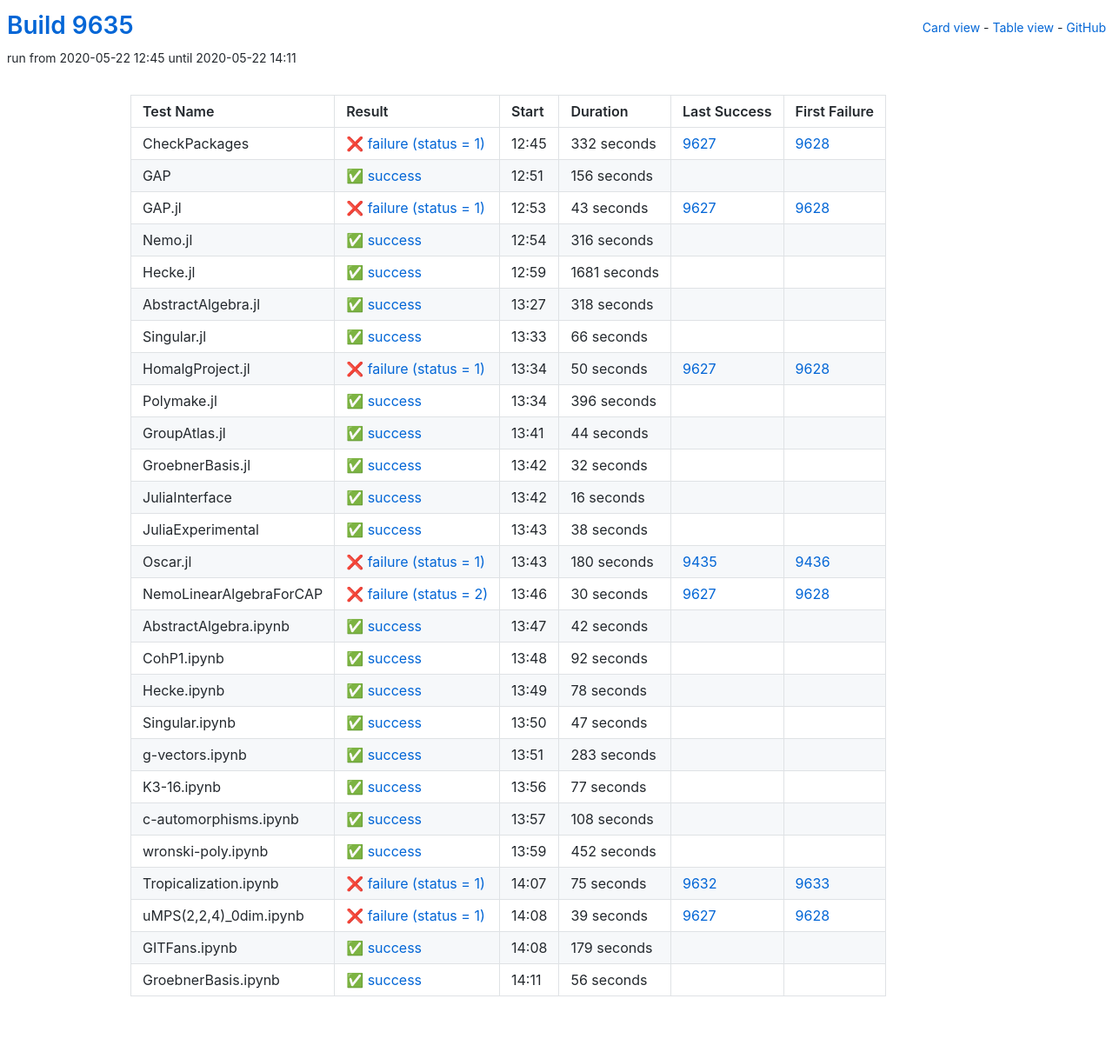
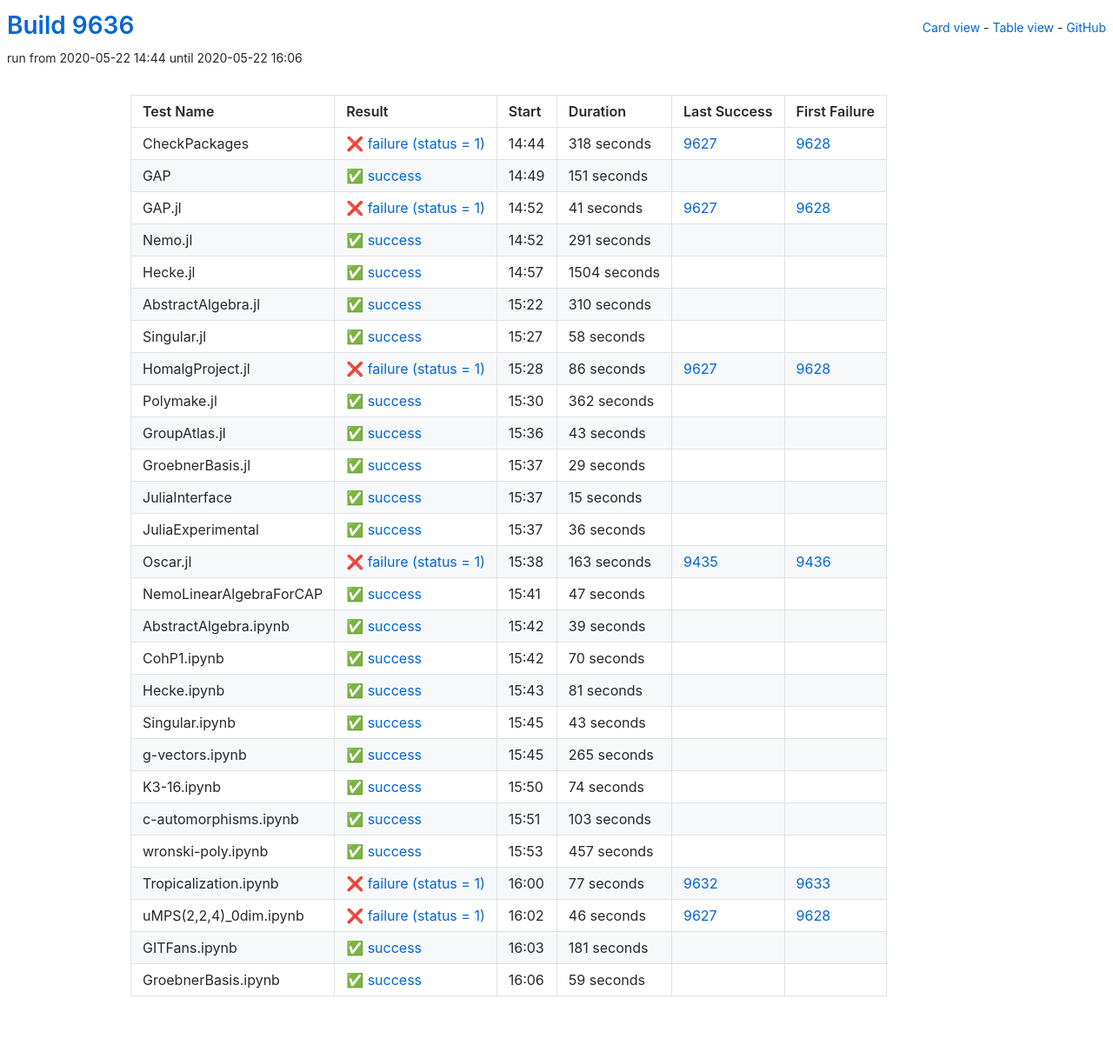
Before and after one commit to oscar-system/oscar-ci-status, a Jekyll site: the page built from table.html, in a window 1280 px wide. Shown: the whole page at 87% size. Built offline with Jekyll 4.4.1, drawn with Linux system fonts in a browser that asks for light colours.

Commit message:
Build 9636

```diff
--- a/_data/ci.yml
+++ b/_data/ci.yml
@@ -1,328 +1,328 @@
-build: 9635
-build_url: https://oscarci.mathematik.uni-kl.de/job/oscar/9635/
+build: 9636
+build_url: https://oscarci.mathematik.uni-kl.de/job/oscar/9636/
 job: oscar
 tests:
-- duration: 332
+- duration: 318
   exitcode: 1
   first_failure: 9628
   first_failure_url: https://oscarci.mathematik.uni-kl.de/job/oscar/9628/
   id: checkpackages
   last_success: 9627
   last_success_url: https://oscarci.mathematik.uni-kl.de/job/oscar/9627/
-  log: https://oscarci.mathematik.uni-kl.de/job/oscar/9635/artifact/logs/build-9635/CheckPackages.log
+  log: https://oscarci.mathematik.uni-kl.de/job/oscar/9636/artifact/logs/build-9636/CheckPackages.log
   name: CheckPackages
-  start: 2020-05-22 12:45
+  start: 2020-05-22 14:44
   status: failure
   success: false
-- duration: 156
+- duration: 151
   exitcode: 0
   first_failure: false
   first_failure_url: null
   id: gap
   last_success: false
   last_success_url: null
-  log: https://oscarci.mathematik.uni-kl.de/job/oscar/9635/artifact/logs/build-9635/GAP.log
+  log: https://oscarci.mathematik.uni-kl.de/job/oscar/9636/artifact/logs/build-9636/GAP.log
   name: GAP
-  start: 2020-05-22 12:51
+  start: 2020-05-22 14:49
   status: success
   success: true
-- duration: 43
+- duration: 41
   exitcode: 1
   first_failure: 9628
   first_failure_url: https://oscarci.mathematik.uni-kl.de/job/oscar/9628/
   id: gap-jl
   last_success: 9627
   last_success_url: https://oscarci.mathematik.uni-kl.de/job/oscar/9627/
-  log: https://oscarci.mathematik.uni-kl.de/job/oscar/9635/artifact/logs/build-9635/GAP.jl.log
+  log: https://oscarci.mathematik.uni-kl.de/job/oscar/9636/artifact/logs/build-9636/GAP.jl.log
   name: GAP.jl
-  start: 2020-05-22 12:53
+  start: 2020-05-22 14:52
   status: failure
   success: false
-- duration: 316
+- duration: 291
   exitcode: 0
   first_failure: false
   first_failure_url: null
   id: nemo-jl
   last_success: false
   last_success_url: null
-  log: https://oscarci.mathematik.uni-kl.de/job/oscar/9635/artifact/logs/build-9635/Nemo.jl.log
+  log: https://oscarci.mathematik.uni-kl.de/job/oscar/9636/artifact/logs/build-9636/Nemo.jl.log
   name: Nemo.jl
-  start: 2020-05-22 12:54
+  start: 2020-05-22 14:52
   status: success
   success: true
-- duration: 1681
+- duration: 1504
   exitcode: 0
   first_failure: false
   first_failure_url: null
   id: hecke-jl
   last_success: false
   last_success_url: null
-  log: https://oscarci.mathematik.uni-kl.de/job/oscar/9635/artifact/logs/build-9635/Hecke.jl.log
+  log: https://oscarci.mathematik.uni-kl.de/job/oscar/9636/artifact/logs/build-9636/Hecke.jl.log
   name: Hecke.jl
-  start: 2020-05-22 12:59
+  start: 2020-05-22 14:57
   status: success
   success: true
-- duration: 318
+- duration: 310
   exitcode: 0
   first_failure: false
   first_failure_url: null
   id: abstractalgebra-jl
   last_success: false
   last_success_url: null
-  log: https://oscarci.mathematik.uni-kl.de/job/oscar/9635/artifact/logs/build-9635/AbstractAlgebra.jl.log
+  log: https://oscarci.mathematik.uni-kl.de/job/oscar/9636/artifact/logs/build-9636/AbstractAlgebra.jl.log
   name: AbstractAlgebra.jl
-  start: 2020-05-22 13:27
+  start: 2020-05-22 15:22
   status: success
   success: true
-- duration: 66
+- duration: 58
   exitcode: 0
   first_failure: false
   first_failure_url: null
   id: singular-jl
   last_success: false
   last_success_url: null
-  log: https://oscarci.mathematik.uni-kl.de/job/oscar/9635/artifact/logs/build-9635/Singular.jl.log
+  log: https://oscarci.mathematik.uni-kl.de/job/oscar/9636/artifact/logs/build-9636/Singular.jl.log
   name: Singular.jl
-  start: 2020-05-22 13:33
+  start: 2020-05-22 15:27
   status: success
   success: true
-- duration: 50
+- duration: 86
   exitcode: 1
   first_failure: 9628
   first_failure_url: https://oscarci.mathematik.uni-kl.de/job/oscar/9628/
   id: homalgproject-jl
   last_success: 9627
   last_success_url: https://oscarci.mathematik.uni-kl.de/job/oscar/9627/
-  log: https://oscarci.mathematik.uni-kl.de/job/oscar/9635/artifact/logs/build-9635/HomalgProject.jl.log
+  log: https://oscarci.mathematik.uni-kl.de/job/oscar/9636/artifact/logs/build-9636/HomalgProject.jl.log
   name: HomalgProject.jl
-  start: 2020-05-22 13:34
+  start: 2020-05-22 15:28
   status: failure
   success: false
-- duration: 396
+- duration: 362
   exitcode: 0
   first_failure: false
   first_failure_url: null
   id: polymake-jl
   last_success: false
   last_success_url: null
-  log: https://oscarci.mathematik.uni-kl.de/job/oscar/9635/artifact/logs/build-9635/Polymake.jl.log
+  log: https://oscarci.mathematik.uni-kl.de/job/oscar/9636/artifact/logs/build-9636/Polymake.jl.log
   name: Polymake.jl
-  start: 2020-05-22 13:34
+  start: 2020-05-22 15:30
   status: success
   success: true
-- duration: 44
+- duration: 43
   exitcode: 0
   first_failure: false
   first_failure_url: null
   id: groupatlas-jl
   last_success: false
   last_success_url: null
-  log: https://oscarci.mathematik.uni-kl.de/job/oscar/9635/artifact/logs/build-9635/GroupAtlas.jl.log
+  log: https://oscarci.mathematik.uni-kl.de/job/oscar/9636/artifact/logs/build-9636/GroupAtlas.jl.log
   name: GroupAtlas.jl
-  start: 2020-05-22 13:41
+  start: 2020-05-22 15:36
   status: success
   success: true
-- duration: 32
+- duration: 29
   exitcode: 0
   first_failure: false
   first_failure_url: null
   id: groebnerbasis-jl
   last_success: false
   last_success_url: null
-  log: https://oscarci.mathematik.uni-kl.de/job/oscar/9635/artifact/logs/build-9635/GroebnerBasis.jl.log
+  log: https://oscarci.mathematik.uni-kl.de/job/oscar/9636/artifact/logs/build-9636/GroebnerBasis.jl.log
   name: GroebnerBasis.jl
-  start: 2020-05-22 13:42
+  start: 2020-05-22 15:37
   status: success
   success: true
-- duration: 16
+- duration: 15
   exitcode: 0
   first_failure: false
   first_failure_url: null
   id: juliainterface
   last_success: false
   last_success_url: null
-  log: https://oscarci.mathematik.uni-kl.de/job/oscar/9635/artifact/logs/build-9635/JuliaInterface.log
+  log: https://oscarci.mathematik.uni-kl.de/job/oscar/9636/artifact/logs/build-9636/JuliaInterface.log
   name: JuliaInterface
-  start: 2020-05-22 13:42
+  start: 2020-05-22 15:37
   status: success
   success: true
-- duration: 38
+- duration: 36
   exitcode: 0
   first_failure: false
   first_failure_url: null
   id: juliaexperimental
   last_success: false
   last_success_url: null
-  log: https://oscarci.mathematik.uni-kl.de/job/oscar/9635/artifact/logs/build-9635/JuliaExperimental.log
+  log: https://oscarci.mathematik.uni-kl.de/job/oscar/9636/artifact/logs/build-9636/JuliaExperimental.log
   name: JuliaExperimental
-  start: 2020-05-22 13:43
+  start: 2020-05-22 15:37
   status: success
   success: true
-- duration: 180
+- duration: 163
   exitcode: 1
   first_failure: 9436
   first_failure_url: https://oscarci.mathematik.uni-kl.de/job/oscar/9436/
   id: oscar-jl
   last_success: 9435
   last_success_url: https://oscarci.mathematik.uni-kl.de/job/oscar/9435/
-  log: https://oscarci.mathematik.uni-kl.de/job/oscar/9635/artifact/logs/build-9635/Oscar.jl.log
+  log: https://oscarci.mathematik.uni-kl.de/job/oscar/9636/artifact/logs/build-9636/Oscar.jl.log
   name: Oscar.jl
-  start: 2020-05-22 13:43
+  start: 2020-05-22 15:38
   status: failure
   success: false
-- duration: 30
-  exitcode: 2
-  first_failure: 9628
-  first_failure_url: https://oscarci.mathematik.uni-kl.de/job/oscar/9628/
+- duration: 47
+  exitcode: 0
+  first_failure: false
+  first_failure_url: null
   id: nemolinearalgebraforcap
-  last_success: 9627
-  last_success_url: https://oscarci.mathematik.uni-kl.de/job/oscar/9627/
-  log: https://oscarci.mathematik.uni-kl.de/job/oscar/9635/artifact/logs/build-9635/NemoLinearAlgebraForCAP.log
+  last_success: false
+  last_success_url: null
+  log: https://oscarci.mathematik.uni-kl.de/job/oscar/9636/artifact/logs/build-9636/NemoLinearAlgebraForCAP.log
   name: NemoLinearAlgebraForCAP
-  start: 2020-05-22 13:46
-  status: failure
-  success: false
-- duration: 42
+  start: 2020-05-22 15:41
+  status: success
+  success: true
+- duration: 39
   exitcode: 0
   first_failure: false
   first_failure_url: null
   id: abstractalgebra-ipynb
   last_success: false
   last_success_url: null
-  log: https://oscarci.mathematik.uni-kl.de/job/oscar/9635/artifact/logs/build-9635/AbstractAlgebra.ipynb.log
+  log: https://oscarci.mathematik.uni-kl.de/job/oscar/9636/artifact/logs/build-9636/AbstractAlgebra.ipynb.log
   name: AbstractAlgebra.ipynb
-  start: 2020-05-22 13:47
+  start: 2020-05-22 15:42
   status: success
   success: true
-- duration: 92
+- duration: 70
   exitcode: 0
   first_failure: false
   first_failure_url: null
   id: cohp1-ipynb
   last_success: false
   last_success_url: null
-  log: https://oscarci.mathematik.uni-kl.de/job/oscar/9635/artifact/logs/build-9635/CohP1.ipynb.log
+  log: https://oscarci.mathematik.uni-kl.de/job/oscar/9636/artifact/logs/build-9636/CohP1.ipynb.log
   name: CohP1.ipynb
-  start: 2020-05-22 13:48
+  start: 2020-05-22 15:42
   status: success
   success: true
-- duration: 78
+- duration: 81
   exitcode: 0
   first_failure: false
   first_failure_url: null
   id: hecke-ipynb
   last_success: false
   last_success_url: null
-  log: https://oscarci.mathematik.uni-kl.de/job/oscar/9635/artifact/logs/build-9635/Hecke.ipynb.log
+  log: https://oscarci.mathematik.uni-kl.de/job/oscar/9636/artifact/logs/build-9636/Hecke.ipynb.log
   name: Hecke.ipynb
-  start: 2020-05-22 13:49
+  start: 2020-05-22 15:43
   status: success
   success: true
-- duration: 47
+- duration: 43
   exitcode: 0
   first_failure: false
   first_failure_url: null
   id: singular-ipynb
   last_success: false
   last_success_url: null
-  log: https://oscarci.mathematik.uni-kl.de/job/oscar/9635/artifact/logs/build-9635/Singular.ipynb.log
+  log: https://oscarci.mathematik.uni-kl.de/job/oscar/9636/artifact/logs/build-9636/Singular.ipynb.log
   name: Singular.ipynb
-  start: 2020-05-22 13:50
+  start: 2020-05-22 15:45
   status: success
   success: true
-- duration: 283
+- duration: 265
   exitcode: 0
   first_failure: false
   first_failure_url: null
   id: g-vectors-ipynb
   last_success: false
   last_success_url: null
-  log: https://oscarci.mathematik.uni-kl.de/job/oscar/9635/artifact/logs/build-9635/g-vectors.ipynb.log
+  log: https://oscarci.mathematik.uni-kl.de/job/oscar/9636/artifact/logs/build-9636/g-vectors.ipynb.log
   name: g-vectors.ipynb
-  start: 2020-05-22 13:51
+  start: 2020-05-22 15:45
   status: success
   success: true
-- duration: 77
+- duration: 74
   exitcode: 0
   first_failure: false
   first_failure_url: null
   id: k3-16-ipynb
   last_success: false
   last_success_url: null
-  log: https://oscarci.mathematik.uni-kl.de/job/oscar/9635/artifact/logs/build-9635/K3-16.ipynb.log
+  log: https://oscarci.mathematik.uni-kl.de/job/oscar/9636/artifact/logs/build-9636/K3-16.ipynb.log
   name: K3-16.ipynb
-  start: 2020-05-22 13:56
+  start: 2020-05-22 15:50
   status: success
   success: true
-- duration: 108
+- duration: 103
   exitcode: 0
   first_failure: false
   first_failure_url: null
   id: c-automorphisms-ipynb
   last_success: false
   last_success_url: null
-  log: https://oscarci.mathematik.uni-kl.de/job/oscar/9635/artifact/logs/build-9635/c-automorphisms.ipynb.log
+  log: https://oscarci.mathematik.uni-kl.de/job/oscar/9636/artifact/logs/build-9636/c-automorphisms.ipynb.log
   name: c-automorphisms.ipynb
-  start: 2020-05-22 13:57
+  start: 2020-05-22 15:51
   status: success
   success: true
-- duration: 452
+- duration: 457
   exitcode: 0
   first_failure: false
   first_failure_url: null
   id: wronski-poly-ipynb
   last_success: false
   last_success_url: null
-  log: https://oscarci.mathematik.uni-kl.de/job/oscar/9635/artifact/logs/build-9635/wronski-poly.ipynb.log
+  log: https://oscarci.mathematik.uni-kl.de/job/oscar/9636/artifact/logs/build-9636/wronski-poly.ipynb.log
   name: wronski-poly.ipynb
-  start: 2020-05-22 13:59
+  start: 2020-05-22 15:53
   status: success
   success: true
-- duration: 75
+- duration: 77
   exitcode: 1
   first_failure: 9633
   first_failure_url: https://oscarci.mathematik.uni-kl.de/job/oscar/9633/
   id: tropicalization-ipynb
   last_success: 9632
   last_success_url: https://oscarci.mathematik.uni-kl.de/job/oscar/9632/
-  log: https://oscarci.mathematik.uni-kl.de/job/oscar/9635/artifact/logs/build-9635/Tropicalization.ipynb.log
+  log: https://oscarci.mathematik.uni-kl.de/job/oscar/9636/artifact/logs/build-9636/Tropicalization.ipynb.log
   name: Tropicalization.ipynb
-  start: 2020-05-22 14:07
+  start: 2020-05-22 16:00
   status: failure
   success: false
-- duration: 39
+- duration: 46
   exitcode: 1
   first_failure: 9628
   first_failure_url: https://oscarci.mathematik.uni-kl.de/job/oscar/9628/
   id: umps-2-2-4-0dim-ipynb
   last_success: 9627
   last_success_url: https://oscarci.mathematik.uni-kl.de/job/oscar/9627/
-  log: https://oscarci.mathematik.uni-kl.de/job/oscar/9635/artifact/logs/build-9635/uMPS-2-2-4-_0dim.ipynb.log
+  log: https://oscarci.mathematik.uni-kl.de/job/oscar/9636/artifact/logs/build-9636/uMPS-2-2-4-_0dim.ipynb.log
   name: uMPS(2,2,4)_0dim.ipynb
-  start: 2020-05-22 14:08
+  start: 2020-05-22 16:02
   status: failure
   success: false
-- duration: 179
+- duration: 181
   exitcode: 0
   first_failure: false
   first_failure_url: null
   id: gitfans-ipynb
   last_success: false
   last_success_url: null
-  log: https://oscarci.mathematik.uni-kl.de/job/oscar/9635/artifact/logs/build-9635/GITFans.ipynb.log
+  log: https://oscarci.mathematik.uni-kl.de/job/oscar/9636/artifact/logs/build-9636/GITFans.ipynb.log
   name: GITFans.ipynb
-  start: 2020-05-22 14:08
+  start: 2020-05-22 16:03
   status: success
   success: true
-- duration: 56
+- duration: 59
   exitcode: 0
   first_failure: false
   first_failure_url: null
   id: groebnerbasis-ipynb
   last_success: false
   last_success_url: null
-  log: https://oscarci.mathematik.uni-kl.de/job/oscar/9635/artifact/logs/build-9635/GroebnerBasis.ipynb.log
+  log: https://oscarci.mathematik.uni-kl.de/job/oscar/9636/artifact/logs/build-9636/GroebnerBasis.ipynb.log
   name: GroebnerBasis.ipynb
-  start: 2020-05-22 14:11
+  start: 2020-05-22 16:06
   status: success
   success: true
```
Also changed, not shown: README.md.
